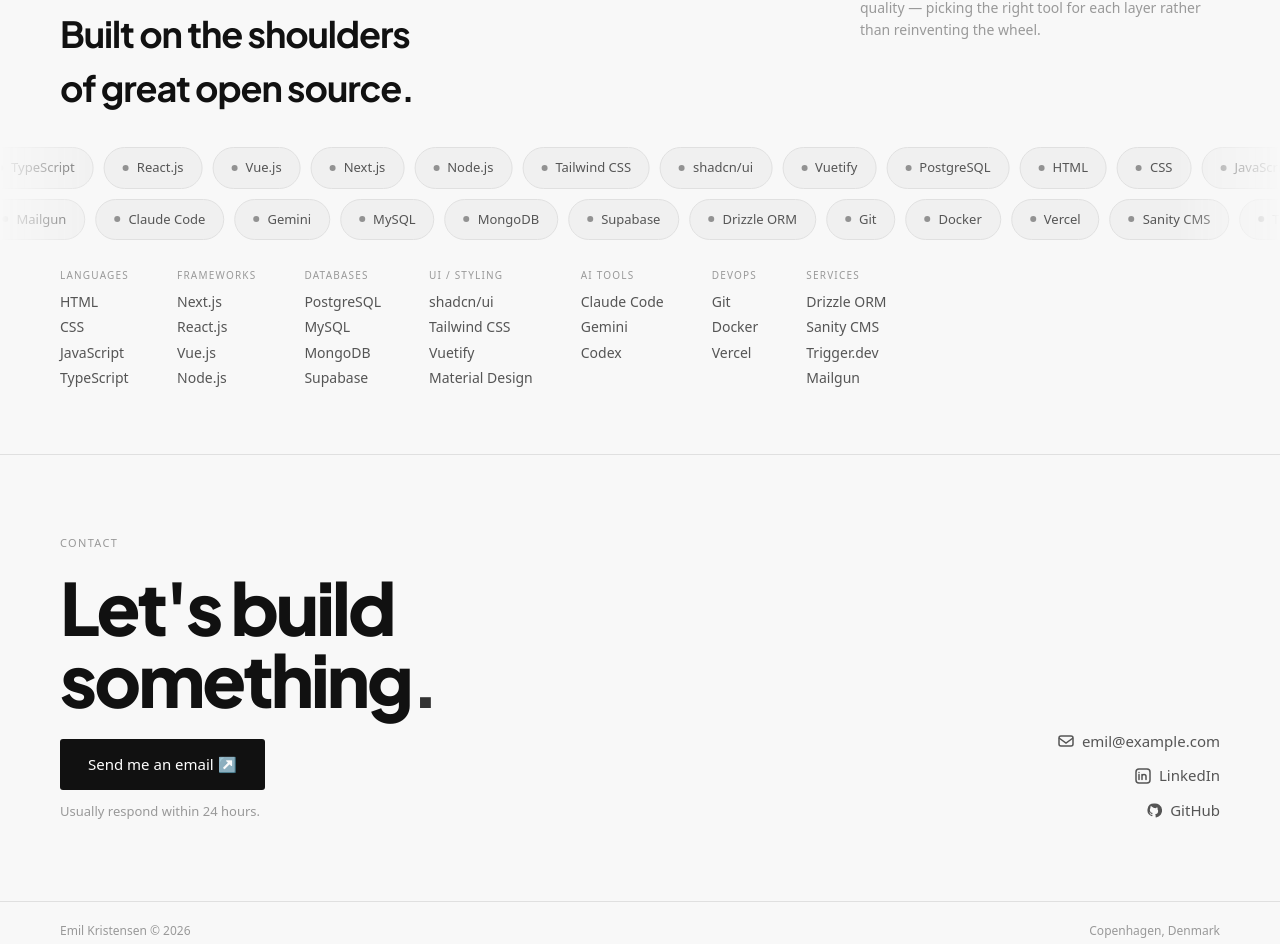
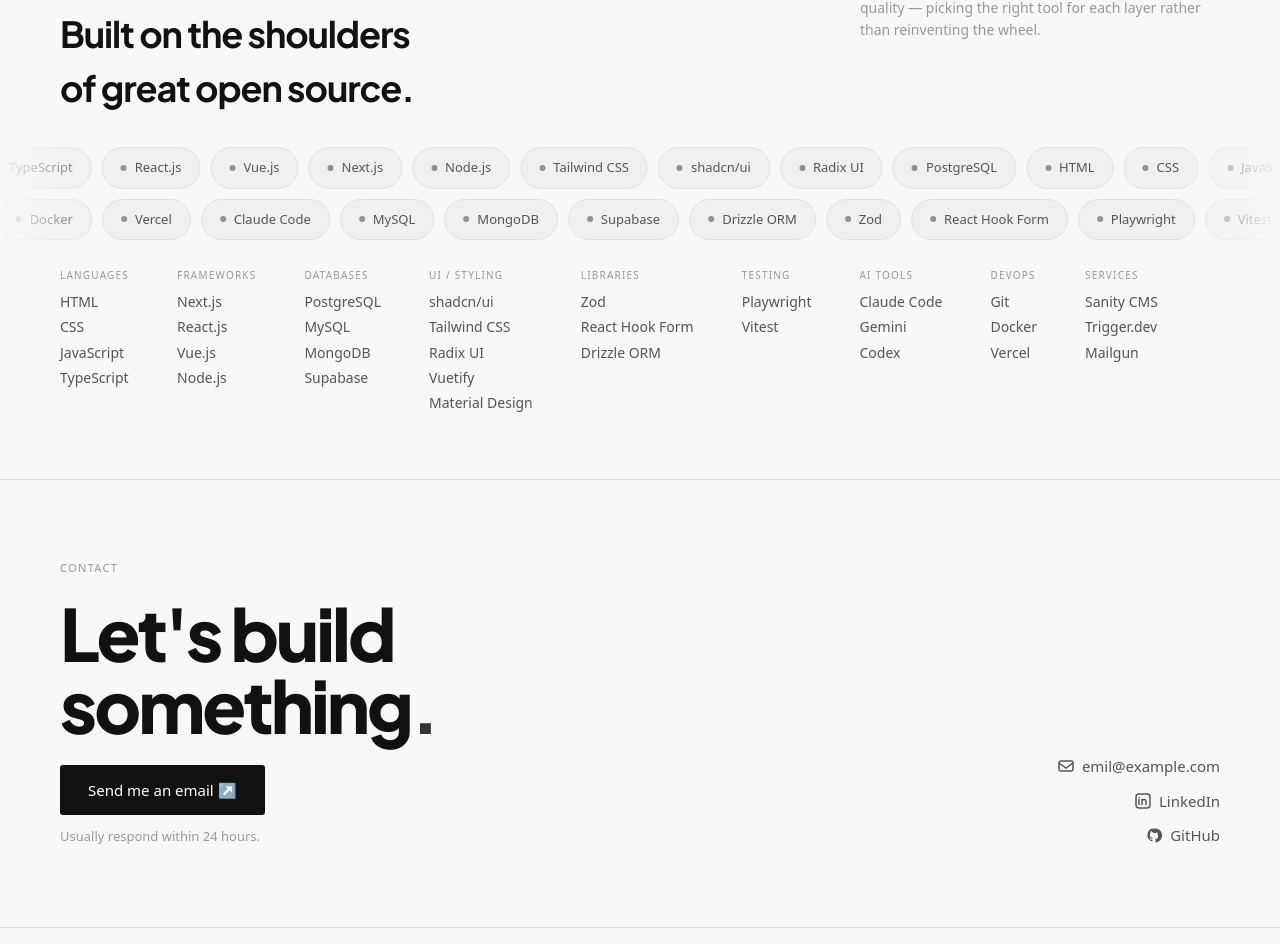
Before and after one commit to emil00y1/portfolio, a Next.js app: page / in a window 1280 px wide. Shown: the part 4875-5819 px from the top of the page. Built offline with nearby package versions, Linux system fonts and the light colour scheme.

Commit message:
Restore Radix UI, Zod, Playwright, React Hook Form, Vitest, and Vercel
Adds a Testing category (Playwright, Vitest) and Libraries category
(Zod, React Hook Form, Drizzle ORM). Radix UI added to UI/Styling.
Vercel was already present in DevOps.

https://claude.ai/code/session_01RdKrnLwaApE3yz13y9rLuG

```diff
--- a/components/LibrariesSection.tsx
+++ b/components/LibrariesSection.tsx
@@ -5,13 +5,13 @@ import { motion } from "framer-motion";
 const ROW1 = [
   "HTML", "CSS", "JavaScript", "TypeScript",
   "React.js", "Vue.js", "Next.js", "Node.js",
-  "Tailwind CSS", "shadcn/ui", "Vuetify", "PostgreSQL",
+  "Tailwind CSS", "shadcn/ui", "Radix UI", "PostgreSQL",
 ];
 
 const ROW2 = [
   "MySQL", "MongoDB", "Supabase", "Drizzle ORM",
-  "Git", "Docker", "Vercel", "Sanity CMS",
-  "Trigger.dev", "Mailgun", "Claude Code", "Gemini",
+  "Zod", "React Hook Form", "Playwright", "Vitest",
+  "Git", "Docker", "Vercel", "Claude Code",
 ];
 
 function MarqueeRow({ items, reverse }: { items: string[]; reverse?: boolean }) {
@@ -63,10 +63,12 @@ export default function LibrariesSection() {
           { label: "Languages",    items: ["HTML", "CSS", "JavaScript", "TypeScript"] },
           { label: "Frameworks",   items: ["Next.js", "React.js", "Vue.js", "Node.js"] },
           { label: "Databases",    items: ["PostgreSQL", "MySQL", "MongoDB", "Supabase"] },
-          { label: "UI / Styling", items: ["shadcn/ui", "Tailwind CSS", "Vuetify", "Material Design"] },
+          { label: "UI / Styling", items: ["shadcn/ui", "Tailwind CSS", "Radix UI", "Vuetify", "Material Design"] },
+          { label: "Libraries",    items: ["Zod", "React Hook Form", "Drizzle ORM"] },
+          { label: "Testing",      items: ["Playwright", "Vitest"] },
           { label: "AI Tools",     items: ["Claude Code", "Gemini", "Codex"] },
           { label: "DevOps",       items: ["Git", "Docker", "Vercel"] },
-          { label: "Services",     items: ["Drizzle ORM", "Sanity CMS", "Trigger.dev", "Mailgun"] },
+          { label: "Services",     items: ["Sanity CMS", "Trigger.dev", "Mailgun"] },
         ].map(({ label, items }) => (
           <div key={label} className="lib-cat">
             <div className="lib-cat-label">{label}</div>
```
